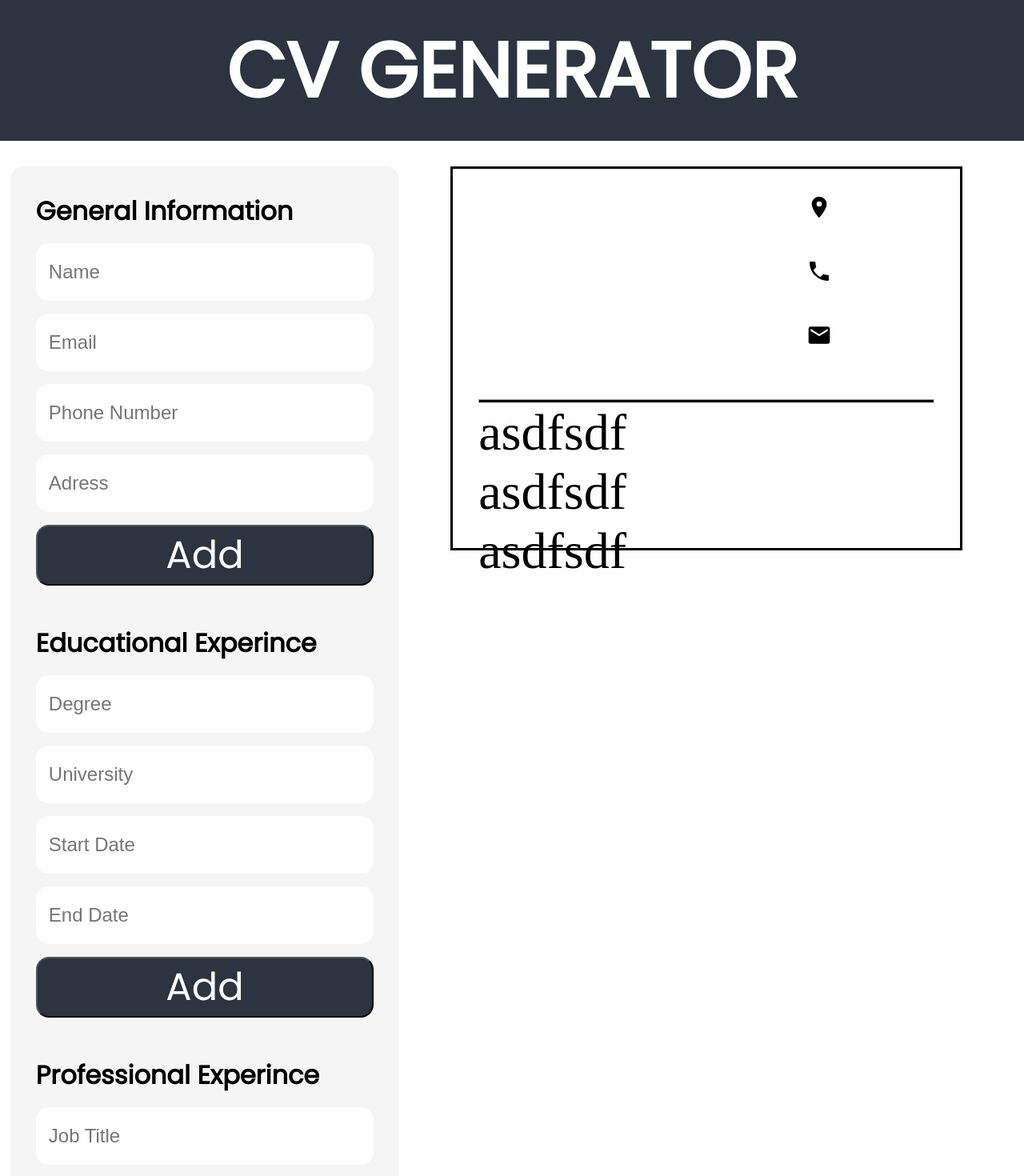
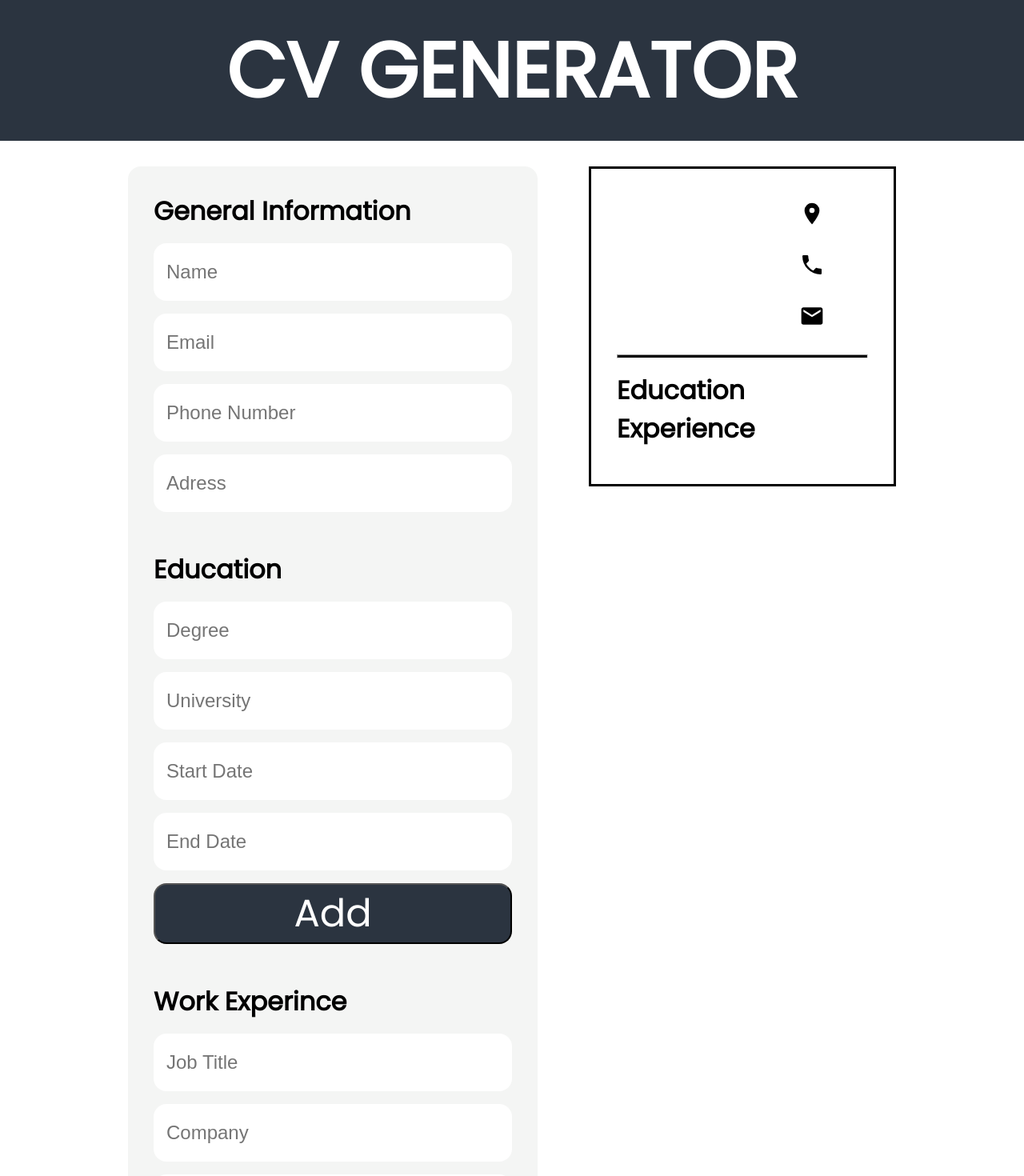
Before and after one commit to efetekin5/cv-project, a React (Vite) app in the folder cv-project/: page / in a window 1280 px wide. Shown: the top 1470 px of the page at 80% size. Built offline with nearby package versions, Linux system fonts and the light colour scheme.

Commit message:
created the cv part of content without functionality

```diff
--- a/cv-project/package.json
+++ b/cv-project/package.json
@@ -11,7 +11,8 @@
   },
   "dependencies": {
     "react": "^18.2.0",
-    "react-dom": "^18.2.0"
+    "react-dom": "^18.2.0",
+    "uuid": "^9.0.1"
   },
   "devDependencies": {
     "@types/react": "^18.2.37",
--- /dev/null
+++ b/cv-project/src/components/CV/CVEducation.jsx
@@ -0,0 +1,14 @@
+export default function CVEducation({education}) {
+    return(
+        <div className="cveducation">
+            {education.map((edu) => {
+                <div key={edu.id} className='educationContainer'>
+                    <p>{edu.degree}</p>
+                    <p>{edu.university}</p>
+                    <p>{edu.universityStartDate}</p>
+                    <p>{edu.universityEndDate}</p>
+                </div>
+            })}
+        </div>
+    )
+}
--- /dev/null
+++ b/cv-project/src/components/CV/CVWorkExperience.jsx
@@ -0,0 +1,9 @@
+export default function CVWorkExperience() {
+    return(
+        <>
+            <div className='experienceContainer'>
+
+            </div>
+        </>
+    )
+}
--- a/cv-project/src/components/Content.jsx
+++ b/cv-project/src/components/Content.jsx
@@ -1,15 +1,19 @@
 import '../styles/content.css'
 import { useState } from 'react'
-import GeneralInfo from './GeneralInfo.jsx'
-import EducationalExp from './EducationalExp'
-import ProfessionalExp from './ProfessionalExp'
-
+import GeneralInfo from './Form/GeneralInfo.jsx'
+import Education from './Form/Education'
+import WorkExp from './Form/WorkExp'
+import CVEducation from './CV/CVEducation'
+import CVWorkExperience from './CV/CVWorkExperience'
+import { v4 as uuidv4 } from 'uuid';
 
 export default function Content() {
     const [name, setName] = useState('');
     const [email, setEmail] = useState('');
     const [phoneNumber, setPhoneNumber] = useState('');
     const [adress, setAdress] = useState('');
+    const [education, setEducation] = useState([]);
+    const [workExperience, setworkExperience] = useState([]);
 
     function changeName(e) {
         setName(e.target.value);
@@ -27,6 +31,19 @@ export default function Content() {
         setAdress(e.target.value);
     }
 
+    function addEducation(e) {
+        e.preventDefault();
+        const degree = e.target[0].value;
+        const university = e.target[1].value;
+        const universityStartDate = e.target[2].value;
+        const universityEndDate = e.target[3].value;
+        const id = uuidv4();
+        let newEducation = {id, degree, university, universityStartDate, universityEndDate};
+        setEducation((prevEducation) => prevEducation.concat(newEducation));
+        console.log(newEducation);
+        console.log(education);
+    }
+
     return(
         <div className="content">
             <div className="form">
@@ -40,10 +57,16 @@ export default function Content() {
                     adress={adress}
                     changeAdress={changeAdress}
                 ></GeneralInfo>
-                <EducationalExp></EducationalExp>
-                <ProfessionalExp></ProfessionalExp>
+                <Education
+                    education={education}
+                    addEducation={addEducation}
+                ></Education>
+                <WorkExp
+
+                ></WorkExp>
             </div>
 
+            <div className='cvContainer'>
                 <div className='cv'>
                     <div className='generalInfo'>
                         <div className='nameSurname'>
@@ -79,9 +102,16 @@ export default function Content() {
 
                     <hr className='cvLine'/>
 
-                <div style={{fontSize: '4rem'}}>asdfsdf</div>
-                <div style={{fontSize: '4rem'}}>asdfsdf</div>
-                <div style={{fontSize: '4rem'}}>asdfsdf</div>
+                    <h3 className='education'>Education</h3>
+                    <CVEducation
+                        education={education}
+                    ></CVEducation>
+
+                    <h3 className='experience'>Experience</h3>
+                    <CVWorkExperience
+
+                    ></CVWorkExperience>
+                </div>
             </div>
         </div>
     )
--- a/cv-project/src/components/EducationalExp.jsx
+++ b/cv-project/src/components/Form/Education.jsx
@@ -1,6 +1,6 @@
 import { useState } from "react"
 
-export default function EducationalExp() {
+export default function Education({addEducation}) {
     const [degree, setDegree] = useState('');
     const [university, setUniversity] = useState('');
     const [startDate, setStartDate] = useState('');
@@ -23,13 +23,13 @@ export default function EducationalExp() {
     }
 
     return (
-        <div className="formSection">
-            <h5 className="formHeader">Educational Experince</h5>
+        <form className="formSection" onSubmit={addEducation}>
+            <h5 className="formHeader">Education</h5>
             <input placeholder="Degree" className="input" type="text" value={degree} onChange={changeDegree}></input>
             <input placeholder="University" className="input" type="text" value={university} onChange={changeUniversity}></input>
             <input placeholder="Start Date" className="input" type="text" value={startDate} onChange={changeStartDate}></input>
             <input placeholder="End Date" className="input" type="text" value={endDate} onChange={changeEndDate}></input>
-            <button className="addButton">Add</button>
-        </div>
+            <button className="addButton" type="submit">Add</button>
+        </form>
     )
 }
--- a/cv-project/src/components/GeneralInfo.jsx
+++ b/cv-project/src/components/Form/GeneralInfo.jsx
@@ -7,7 +7,6 @@ export default function GeneralInfo({name, changeName, adress, changeAdress, pho
             <input placeholder="Email" className="input" type="text" value={email} onChange={changeEmail}></input>
             <input placeholder="Phone Number" className="input" type="number" value={phoneNumber} onChange={changePhoneNumber}></input>
             <input placeholder="Adress" className="input" type="text" value={adress} onChange={changeAdress}></input>
-            <button className="addButton">Add</button>
         </div>
     )
 }
--- a/cv-project/src/components/ProfessionalExp.jsx
+++ b/cv-project/src/components/Form/WorkExp.jsx
@@ -1,6 +1,6 @@
 import { useState } from "react"
 
-export default function ProfessionalExp() {
+export default function WorkExp() {
     const [jobTitle, setJobTitle] = useState('');
     const [company, setCompany] = useState('');
     const [startDate, setStartDate] = useState('');
@@ -28,14 +28,14 @@ export default function ProfessionalExp() {
     }
 
     return (
-        <div className="formSection">
-            <h5 className="formHeader">Professional Experince</h5>
+        <form className="formSection">
+            <h5 className="formHeader">Work Experince</h5>
             <input placeholder="Job Title" className="input" type="text" value={jobTitle} onChange={changejobTitle}></input>
             <input placeholder="Company" className="input" type="text" value={company} onChange={changecompany}></input>
             <input placeholder="Start Date" className="input" type="text" value={startDate} onChange={changeStartDate}></input>
             <input placeholder="End Date" className="input" type="text" value={endDate} onChange={changeEndDate}></input>
             <textarea placeholder="Description" className="input description" value={description} onChange={changeDescription}></textarea>
-            <button className="addButton">Add</button>
-        </div>
+            <button className="addButton" type="submit">Add</button>
+        </form>
     )
 }
--- a/cv-project/src/styles/content.css
+++ b/cv-project/src/styles/content.css
@@ -2,11 +2,10 @@
 
 .content {
     column-gap: 4rem;
-    width: 100vw;
+    width: 100%;
     display: flex;
     justify-content: center;
     flex-direction: row;
-    padding-right: 4rem;
 }
 
 .form {
@@ -50,35 +49,46 @@
     border-radius: 1rem;
 }
 
+.cvContainer {
+    width: 30%;
+}
+
 .cv {
     margin-top: 2rem;
-    width: 40rem;
+    width: 100%;
     border: 3px solid black;
-    height: 30rem;
+    height: 50vh;
     padding: 2rem;
 }
 
 .nameSurname {
     width: 25rem;
+    overflow-wrap: break-word;
     min-height: 5rem;
+    font-family: 'Poppins', sans-serif;
+    font-size: 5rem;
 }
 
 .generalInfo {
-    margin-bottom: 2rem;
+    margin-bottom: 2.5rem;
     display: flex;
-    column-gap: 1rem;
+    column-gap: 2rem;
 }
 
 .cvLine {
     height: 5px;
     background-color: black;
     margin-top: -1rem;
+    margin-bottom: 1rem;
 }
 
 .adressPhoneMail {
     display: flex;
     flex-direction: column;
     min-height: 10rem;
+    row-gap: 1rem;
+    align-items: center;
+    width: 30%;
 }
 
 .locationIcon,
@@ -86,15 +96,14 @@
 .emailIcon {
     width: 2rem;
     float: left;
-    display: inline-block;
     margin-right: 0.3rem;
 }
 
 .locationDiv,
 .phoneNumberDiv,
 .emailDiv {
-    max-width: 10rem;
-    min-height: 5rem;
+    width: 100%;
+    padding: 0.5rem;
 }
 
 .locationText,
@@ -106,3 +115,18 @@
     font-family: 'Poppins', sans-serif;
     font-size: 1.5rem;
 }
+
+.education,
+.experience {
+    font-family: 'Poppins', sans-serif;
+    font-size: 2rem;
+}
+
+.educationContainer {
+    display: flex;
+    width: 20rem;
+}
+
+.cveducation {
+    width: 10rem;
+}
--- a/cv-project/src/styles/header.css
+++ b/cv-project/src/styles/header.css
@@ -1,7 +1,7 @@
 @import url('https://fonts.googleapis.com/css2?family=Poppins&display=swap');
 
 .header {
-    width: 100vw;
+    width: 100%;
     height: 11rem;
     background-color: #2b3440;
     color: white;
```
Also changed, not shown: 1 other file (tests, documents, lock files or other folders). Lines whose indentation alone changed are shown as unchanged.
